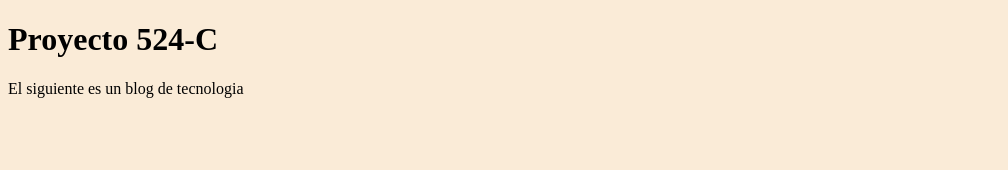
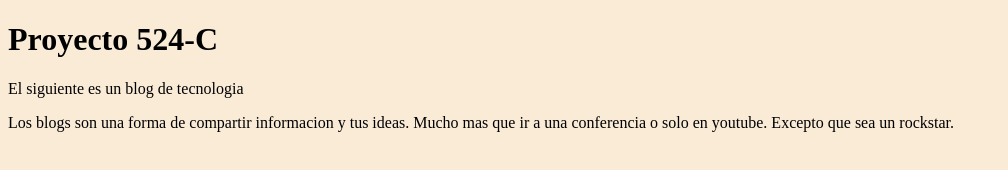
Before and after one commit to jottamoral/524C_proyecto02, a plain HTML site: page index.html in a window 1280 px wide. Shown: the whole page, without its empty margins (0-1008 px from the left). Drawn offline with Linux system fonts and the light colour scheme.

Commit message:
Se completo el parrafo

```diff
--- a/index.html
+++ b/index.html
@@ -9,8 +9,9 @@
 <body>
     <div id="container">
         <h1>Proyecto 524-C</h1>
-        <p>
-            El siguiente es un blog de tecnologia
+        <p>El siguiente es un blog de tecnologia</p>
+        <p>Los blogs son una forma de compartir informacion y tus ideas. Mucho mas
+            que ir a una conferencia o solo en youtube. Excepto que sea un rockstar.
         </p>
     </div>
 
```
